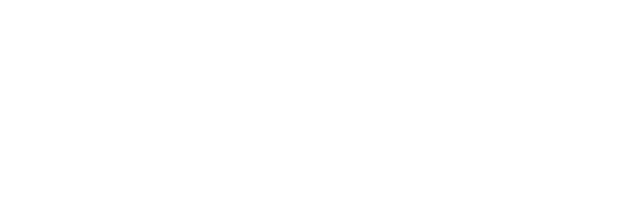
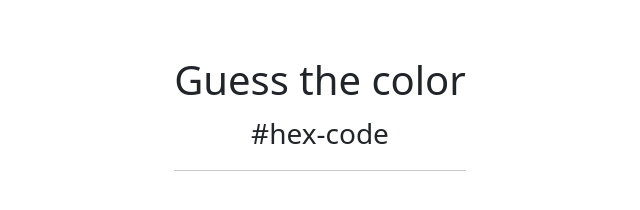
Before and after one commit to RostaJecna/WAGuessColor, a plain HTML site: page index.html in a window 1280 px wide. Shown: the whole page, without its empty margins (320-960 px from the left). Drawn offline with nearby package versions, Linux system fonts and the light colour scheme.

Commit message:
Link Bootstrap and add <header> content

```diff
--- a/index.html
+++ b/index.html
@@ -4,9 +4,17 @@
         <meta charset="UTF-8">
         <meta http-equiv="X-UA-Compatible" content="IE=edge">
         <meta name="viewport" content="width=device-width, initial-scale=1.0">
-        <title>Document</title>
+        <link href="https://cdn.jsdelivr.net/npm/bootstrap@5.3.0-alpha1/dist/css/bootstrap.min.css" rel="stylesheet"
+            integrity="sha384-GLhlTQ8iRABdZLl6O3oVMWSktQOp6b7In1Zl3/Jr59b6EGGoI1aFkw7cmDA6j6gD" crossorigin="anonymous">
+        <title>Color Guess Game</title>
     </head>
-    <body>
-
+    <body class="px-4 py-5 d-flex flex-column">
+        <header class="d-flex justify-content-center">
+            <nav class="px-5 pt-2 text-center">
+                <h1 class="to-uppercase">Guess the color</h1>
+                <p id="hex-code" class="fs-3 mb-0">#hex-code</p>
+                <hr>
+            </nav>
+        </header>
     </body>
 </html>
```
